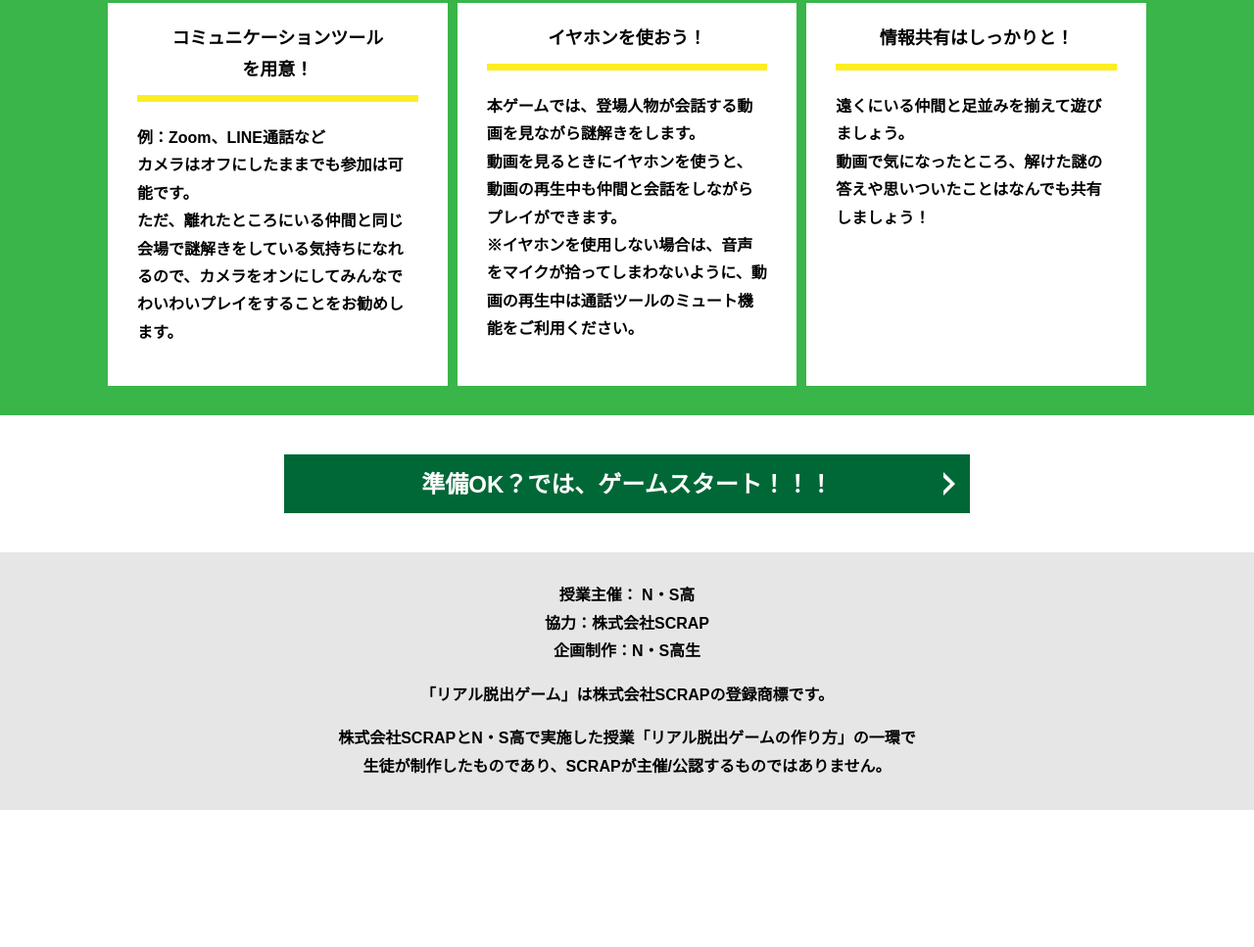
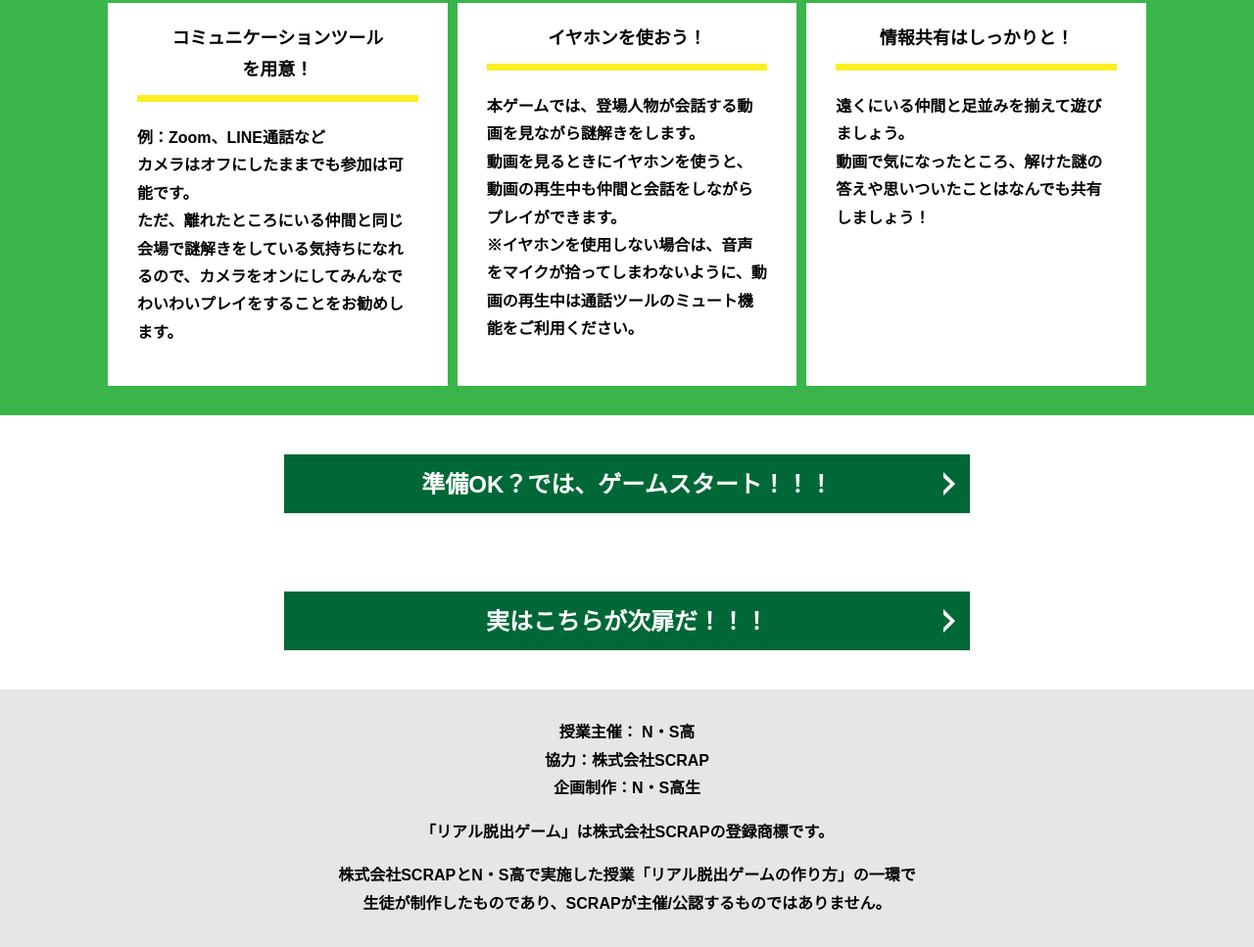
Before and after one commit to HoshiHoshiFuruFuru/alfa----, a plain HTML site: page index.html in a window 1280 px wide. Shown: the part 1808-2775 px from the top of the page at 98% size. Before the commit the page ends 2635 px from the top, so only its background shows below. Drawn offline with Linux system fonts and the light colour scheme.

Commit message:
Update index.html

```diff
--- a/index.html
+++ b/index.html
@@ -119,6 +119,11 @@
         <a class="btn" href="main.html">準備OK？では、ゲームスタート！！！<svg class="btn__arrow"><use xlink:href="#arrow"></use></svg></a>
       </div>
     </section>
+    <section class="section">
+      <div class="container">
+        <a class="btn" href="main.html">実はこちらが次扉だ！！！<svg class="btn__arrow"><use xlink:href="#arrow"></use></svg></a>
+      </div>
+    </section>
   </main>
   <footer class="footer section bg-color--gray">
     <div class="container">
```
